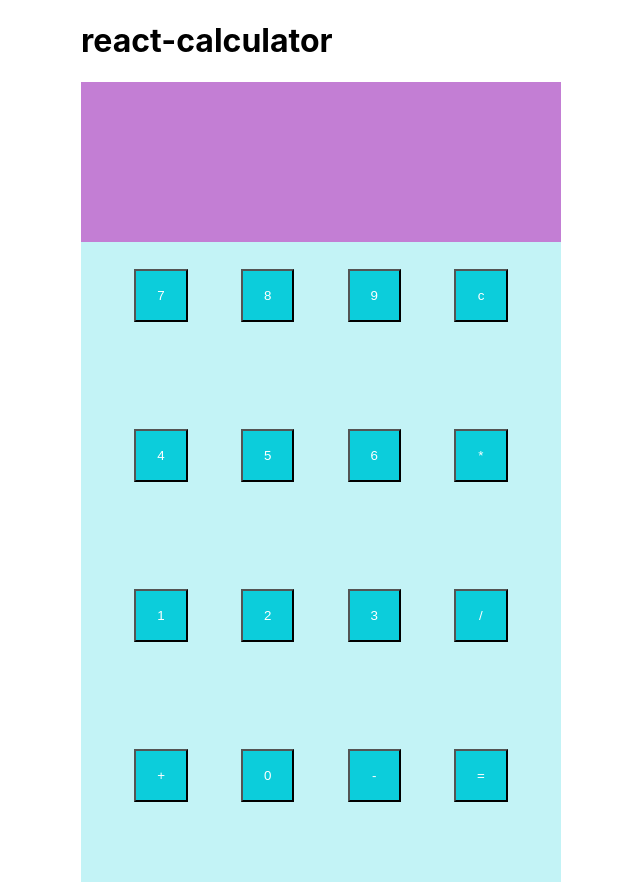
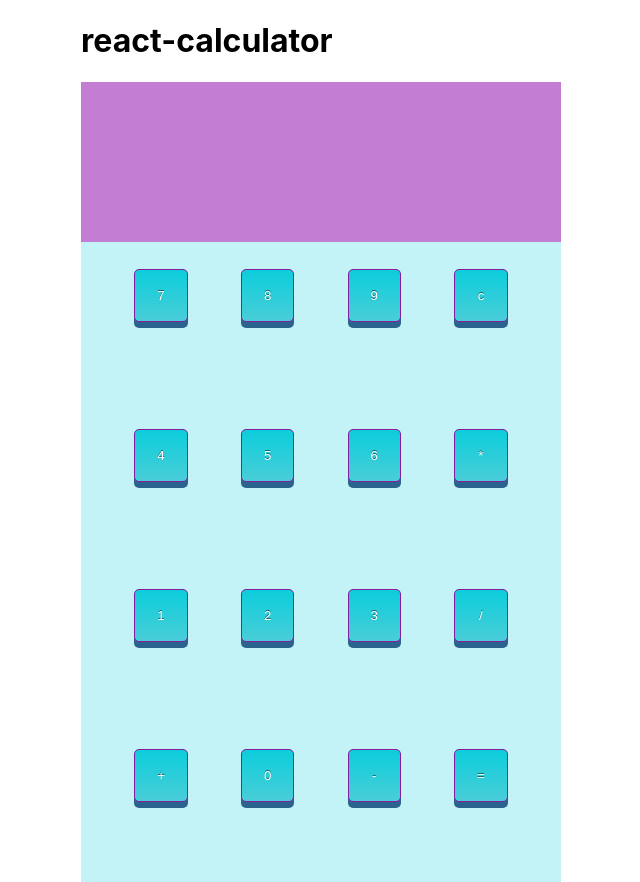
Before and after one commit to Fluffy-Lion/react-calculator-v2, a React (Create React App) app: page / in a window 1280 px wide. Shown: the whole page, without its empty margins (319-959 px from the left). Built offline with nearby package versions, Linux system fonts and the light colour scheme.

Commit message:
added gradient and hover to buttons

```diff
--- a/src/App.css
+++ b/src/App.css
@@ -40,10 +40,23 @@ body {
 }
 .individButton {
   /* border: solid lime 3px; */
+  text-shadow: 0px -1px 0px rgba(0, 0, 0, .5);
+  box-shadow: 0px 6px 0px #2b638f;
+  border-radius: 5px;
   color: #ffffff;
-  background-color: #0ccddb;
+  background-color: rgb(12, 205, 219);
+  text-decoration: none;
+  border: 1px solid #871CA1;
+  /* background-image: red; */
+  /* bottom, rgb(73, 132, 180) 0%, rgb(97, 155, 203) 100% */
+  background-image: linear-gradient(to bottom, rgb(12, 205, 219) 0%, rgb(73, 206, 216) 100%);
   margin: 2em;
   height: 4em;
   width: 4em;
   flex-wrap: wrap;
 }
+
+.individButton:hover {
+  /* background-image: green; */
+  background-image: linear-gradient(to bottom, rgb(35, 205, 218) 0%, rgb(121, 210, 216) 100%)
+}
```
